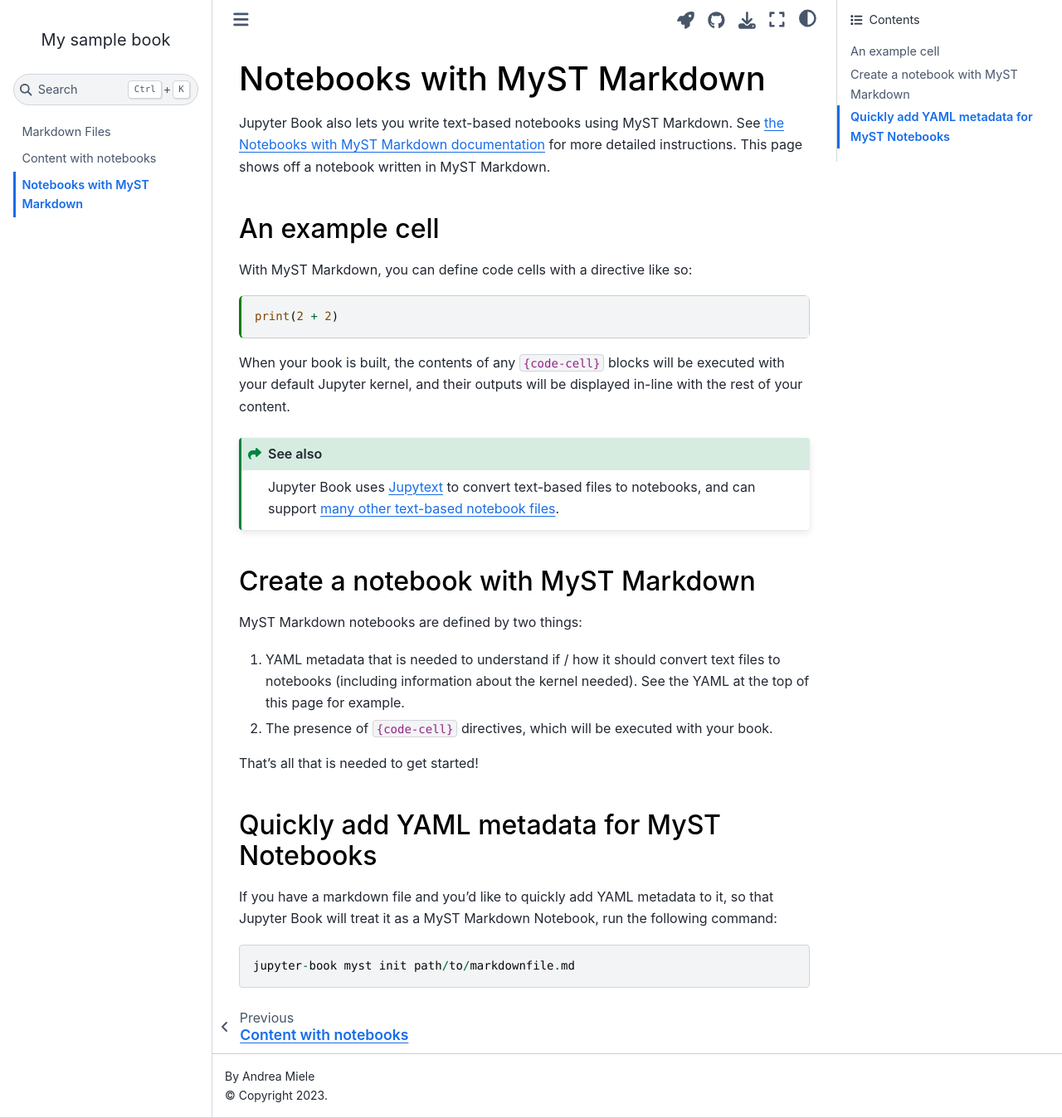
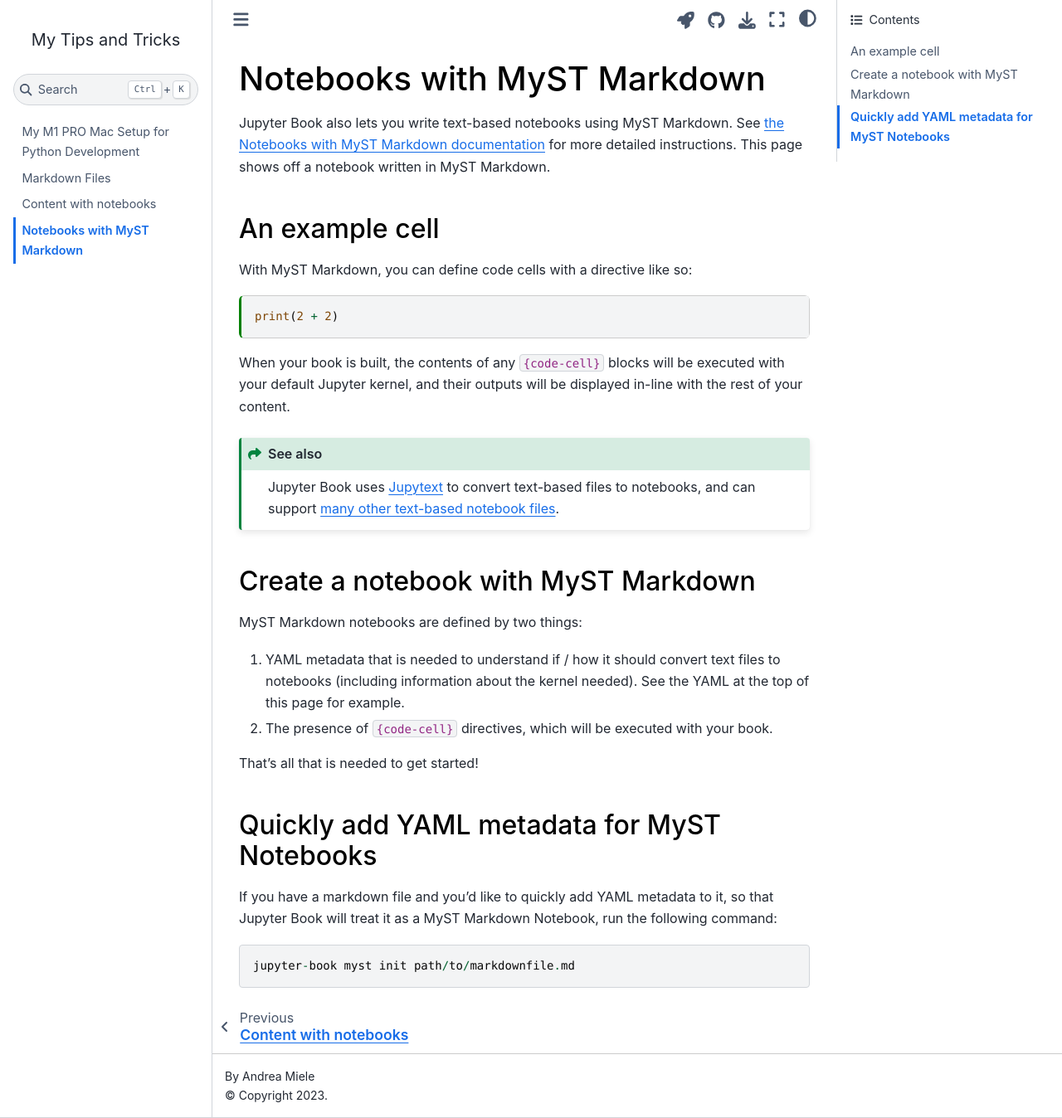
Before and after one commit to andreamiele/blog, a Jupyter Book: the page built from markdown-notebooks.md, in a window 1280 px wide and 1348 px high. Shown: the whole window at 83% size. Built offline with Jupyter Book 1.0.4 settings and Sphinx 7.4.7 and the Sphinx Book theme 1.1.4, drawn with Linux system fonts in a browser that asks for light colours; comment, search, counter and statistics services are not loaded.

Commit message:
add the beginning of an article

```diff
--- a/_config.yml
+++ b/_config.yml
@@ -1,7 +1,7 @@
 # Book settings
 # Learn more at https://jupyterbook.org/customize/config.html
 
-title: My sample book
+title: My Tips and Tricks
 author: Andrea Miele
 email: andrea.miele.pro@gmail.com
 logo:
--- a/_toc.yml
+++ b/_toc.yml
@@ -4,6 +4,7 @@
 format: jb-book
 root: intro
 chapters:
-- file: markdown
-- file: notebooks
-- file: markdown-notebooks
+  - file: macsetup
+  - file: markdown
+  - file: notebooks
+  - file: markdown-notebooks
--- /dev/null
+++ b/macsetup.md
@@ -0,0 +1 @@
+# My M1 PRO Mac Setup for Python Development
```
